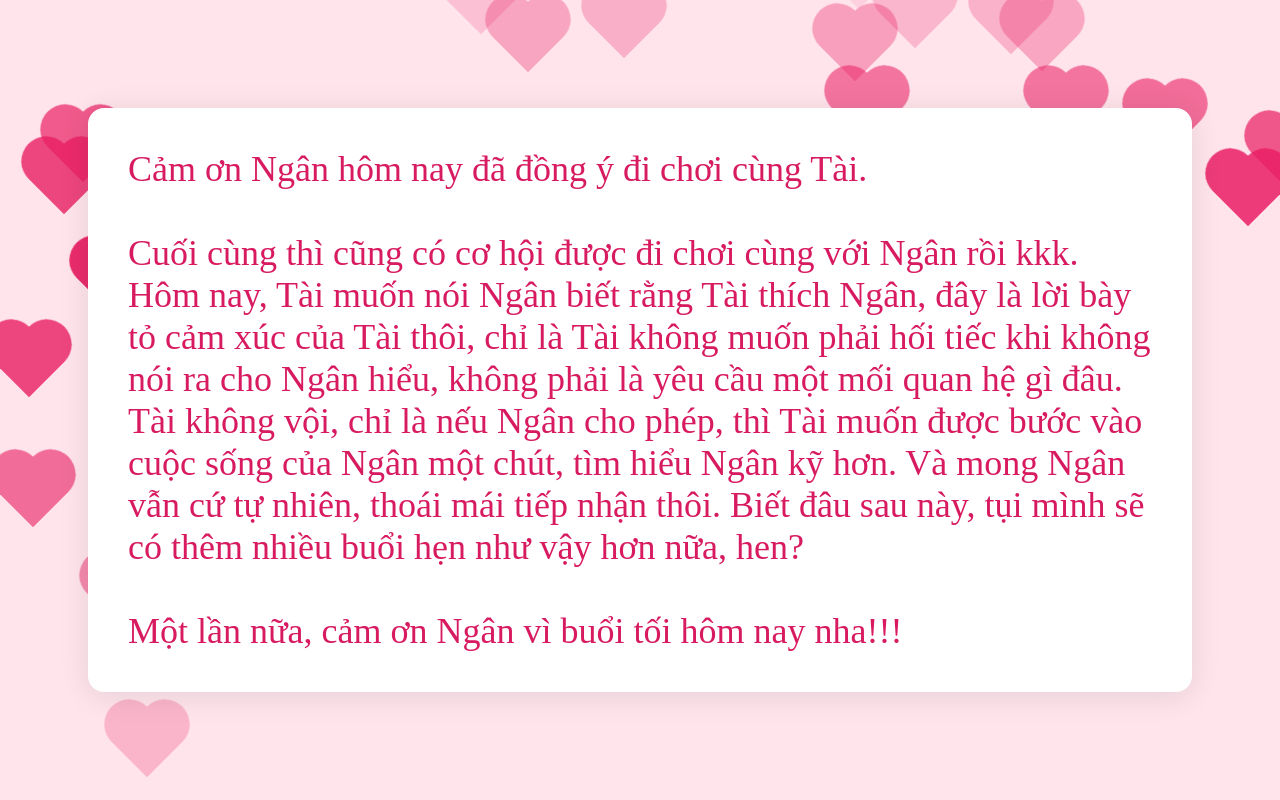
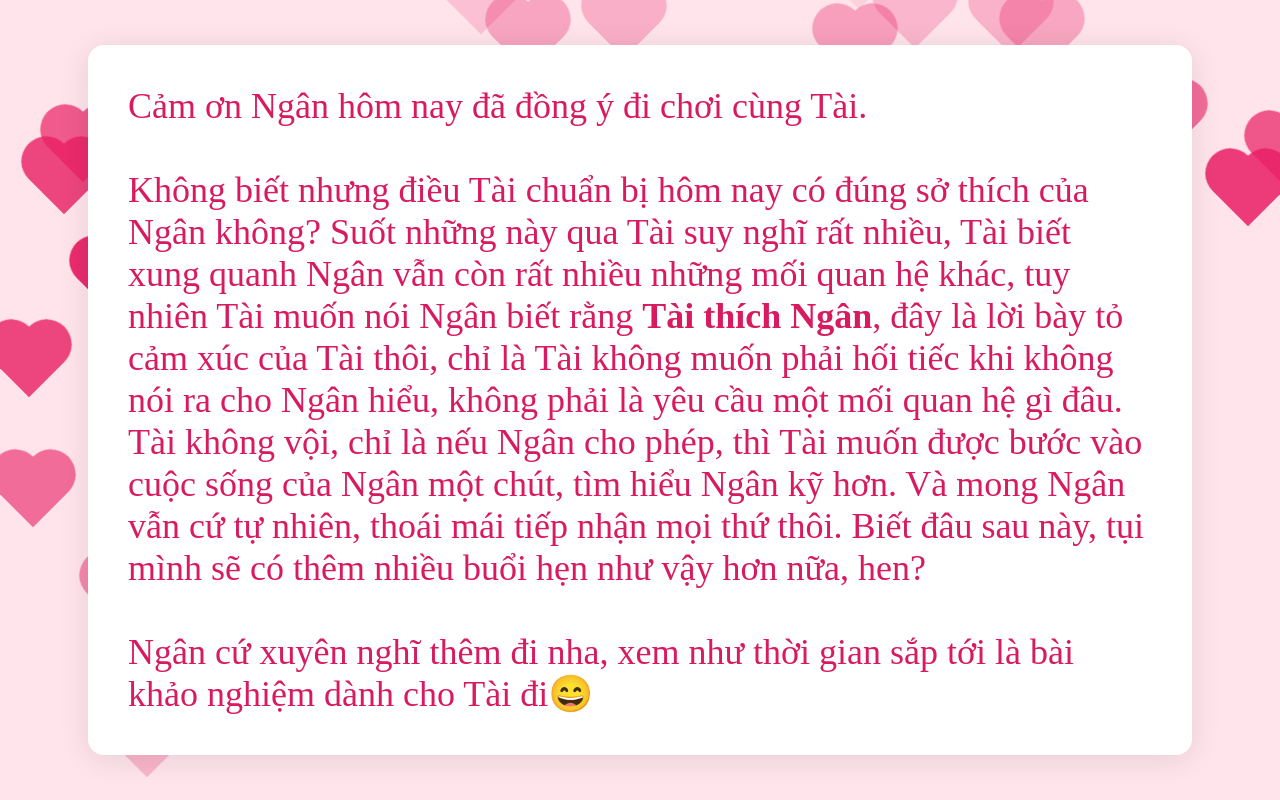
Before and after one commit to TaiNguyen0371/heart, a plain HTML site: page index.html in a window 1280 px wide. Shown: the top 800 px of the page. Drawn offline with Linux system fonts and the light colour scheme.

Commit message:
Update index.html

```diff
--- a/index.html
+++ b/index.html
@@ -77,17 +77,20 @@
       Cảm ơn Ngân hôm nay đã đồng ý đi chơi cùng Tài.
       <br />
       <br />
-      Cuối cùng thì cũng có cơ hội được đi chơi cùng với Ngân rồi kkk. Hôm nay,
-      Tài muốn nói Ngân biết rằng Tài thích Ngân, đây là lời bày tỏ cảm xúc của
-      Tài thôi, chỉ là Tài không muốn phải hối tiếc khi không nói ra cho Ngân
-      hiểu, không phải là yêu cầu một mối quan hệ gì đâu.
+      Không biết nhưng điều Tài chuẩn bị hôm nay có đúng sở thích của Ngân
+      không? Suốt những này qua Tài suy nghĩ rất nhiều, Tài biết xung quanh Ngân
+      vẫn còn rất nhiều những mối quan hệ khác, tuy nhiên Tài muốn nói Ngân biết
+      rằng <b>Tài thích Ngân</b>, đây là lời bày tỏ cảm xúc của Tài thôi, chỉ là
+      Tài không muốn phải hối tiếc khi không nói ra cho Ngân hiểu, không phải là
+      yêu cầu một mối quan hệ gì đâu.
       <br />
       Tài không vội, chỉ là nếu Ngân cho phép, thì Tài muốn được bước vào cuộc
       sống của Ngân một chút, tìm hiểu Ngân kỹ hơn. Và mong Ngân vẫn cứ tự
-      nhiên, thoái mái tiếp nhận thôi. Biết đâu sau này, tụi mình sẽ có thêm
-      nhiều buổi hẹn như vậy hơn nữa, hen?
+      nhiên, thoái mái tiếp nhận mọi thứ thôi. Biết đâu sau này, tụi mình sẽ có
+      thêm nhiều buổi hẹn như vậy hơn nữa, hen?
       <br /><br />
-      Một lần nữa, cảm ơn Ngân vì buổi tối hôm nay nha!!!
+      Ngân cứ xuyên nghĩ thêm đi nha, xem như thời gian sắp tới là bài khảo
+      nghiệm dành cho Tài đi😄
     </div>
 
     <!-- Random hearts -->
```
